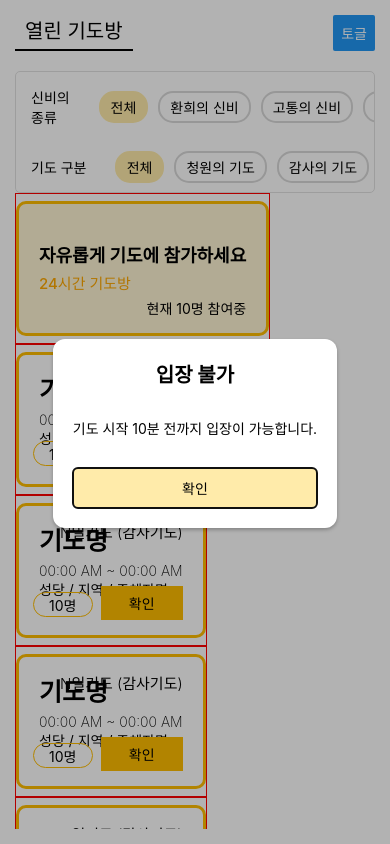
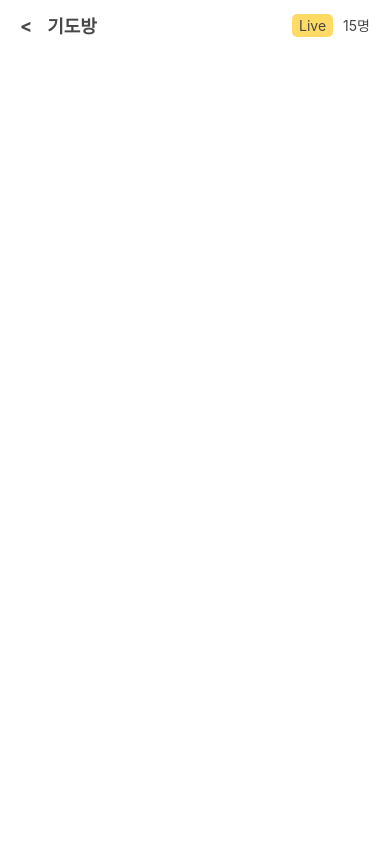
Before and after one commit to Tak2een/react-prayapp, a React Native app: screen / in a window 390 px wide. Built offline with nearby package versions, Linux system fonts and the light colour scheme.

Commit message:
ADD open prey room header component

```diff
--- a/App.js
+++ b/App.js
@@ -1,8 +1,13 @@
 import React from 'react';
+
+// ANCHOR Open Prey List View
 import OpenPreyView from './src/OpenPrayerRoom/views/OpenPreyView';
 
+// ANCHOR Open Prey Room View
+import OpenPreyRoomView from './src/OpenPrayerRoom/views/OpenPreyRoomView';
+
 const App = () => {
-  return <OpenPreyView />;
+  return <OpenPreyRoomView />;
 };
 
 export default App;
--- a/src/OpenPrayerRoom/components/OpenPreyItem.js
+++ b/src/OpenPrayerRoom/components/OpenPreyItem.js
@@ -35,7 +35,7 @@ const OpenPreyItem = ({roomData, touchCallback}) => {
         roomData;
 
       return (
-        <TouchableNativeFeedback onPress={touchCallback}>
+        <View>
           <View style={styles.normalType.container}>
             <Text style={styles.normalType.title}>{title}</Text>
             <Text style={styles.normalType.time}>
@@ -48,11 +48,13 @@ const OpenPreyItem = ({roomData, touchCallback}) => {
             </View>
 
             <Text style={styles.normalType.subTitle}>{subtitle}</Text>
-            <TouchableOpacity style={styles.normalType.button}>
-              <Text>확인</Text>
+            <TouchableOpacity
+              style={styles.normalType.button}
+              onPress={touchCallback}>
+              <Text>참여하기</Text>
             </TouchableOpacity>
           </View>
-        </TouchableNativeFeedback>
+        </View>
       );
     default:
       throw new Error('Unhandled room type');
@@ -97,7 +99,7 @@ const styles = StyleSheet.create({
       paddingHorizontal: 20,
       paddingVertical: 15,
       borderRadius: 10,
-      borderWidth: 3,
+      borderWidth: 1,
       borderColor: '#FFBD00',
       backgroundColor: '#fff',
     },
@@ -139,6 +141,7 @@ const styles = StyleSheet.create({
       justifyContent: 'center',
       alignItems: 'center',
       fontWeight: 'bold',
+      borderRadius: 4,
       color: '#fff',
     },
   },
--- a/src/OpenPrayerRoom/components/OpenPreyList.js
+++ b/src/OpenPrayerRoom/components/OpenPreyList.js
@@ -21,6 +21,7 @@ const OpenPreyList = ({roomData}) => {
         <OpenPreyFilterBox />
         <ScrollView>{mapRoomList}</ScrollView>
       </View>
+
       <Modal
         title="입장 불가"
         content="기도 시작 10분 전까지 입장이 가능합니다."
--- /dev/null
+++ b/src/OpenPrayerRoom/components/OpenPreyRoom/Header.js
@@ -0,0 +1,51 @@
+import React from 'react';
+import {View, StyleSheet, Text} from 'react-native';
+
+const Header = () => {
+  return (
+    <View style={styles.container}>
+      <Text style={styles.out}>&#60;</Text>
+      <Text style={styles.title}>기도방</Text>
+
+      <Text style={styles.status}>Live</Text>
+      <Text style={styles.personnel}>15명</Text>
+    </View>
+  );
+};
+
+const styles = StyleSheet.create({
+  container: {
+    display: 'flex',
+    flexDirection: 'row',
+    alignItems: 'center',
+    height: 50,
+    backgroundColor: '#fff',
+    paddingHorizontal: 20,
+  },
+  out: {
+    color: '#474747',
+    fontSize: 18,
+    fontWeight: 'bold',
+  },
+  title: {
+    marginLeft: 15,
+    marginRight: 'auto',
+    color: '#474747',
+    fontSize: 18,
+    fontWeight: 'bold',
+  },
+  status: {
+    marginRight: 10,
+    borderRadius: 5,
+    paddingHorizontal: 7,
+    paddingVertical: 3,
+    backgroundColor: '#FFDB66',
+    fontSize: 14,
+    color: '#474747',
+  },
+  personnel: {
+    color: '#474747',
+  },
+});
+
+export default Header;
--- /dev/null
+++ b/src/OpenPrayerRoom/views/OpenPreyRoomView.js
@@ -0,0 +1,23 @@
+import React from 'react';
+import {SafeAreaView, StyleSheet} from 'react-native';
+import Header from '../components/OpenPreyRoom/Header';
+
+const OpenPreyView = () => {
+  return (
+    <SafeAreaView style={styles.container}>
+      <Header />
+
+      {/* VideoPlayer */}
+
+      {/* Chat */}
+    </SafeAreaView>
+  );
+};
+
+const styles = StyleSheet.create({
+  container: {
+    flex: 1,
+  },
+});
+
+export default OpenPreyView;
```
Also changed, not shown: src/OpenPrayerRoom/components/OpenPreyRoom/Chat.js (added), src/OpenPrayerRoom/components/OpenPreyRoom/VideoPlayer.js (added).
